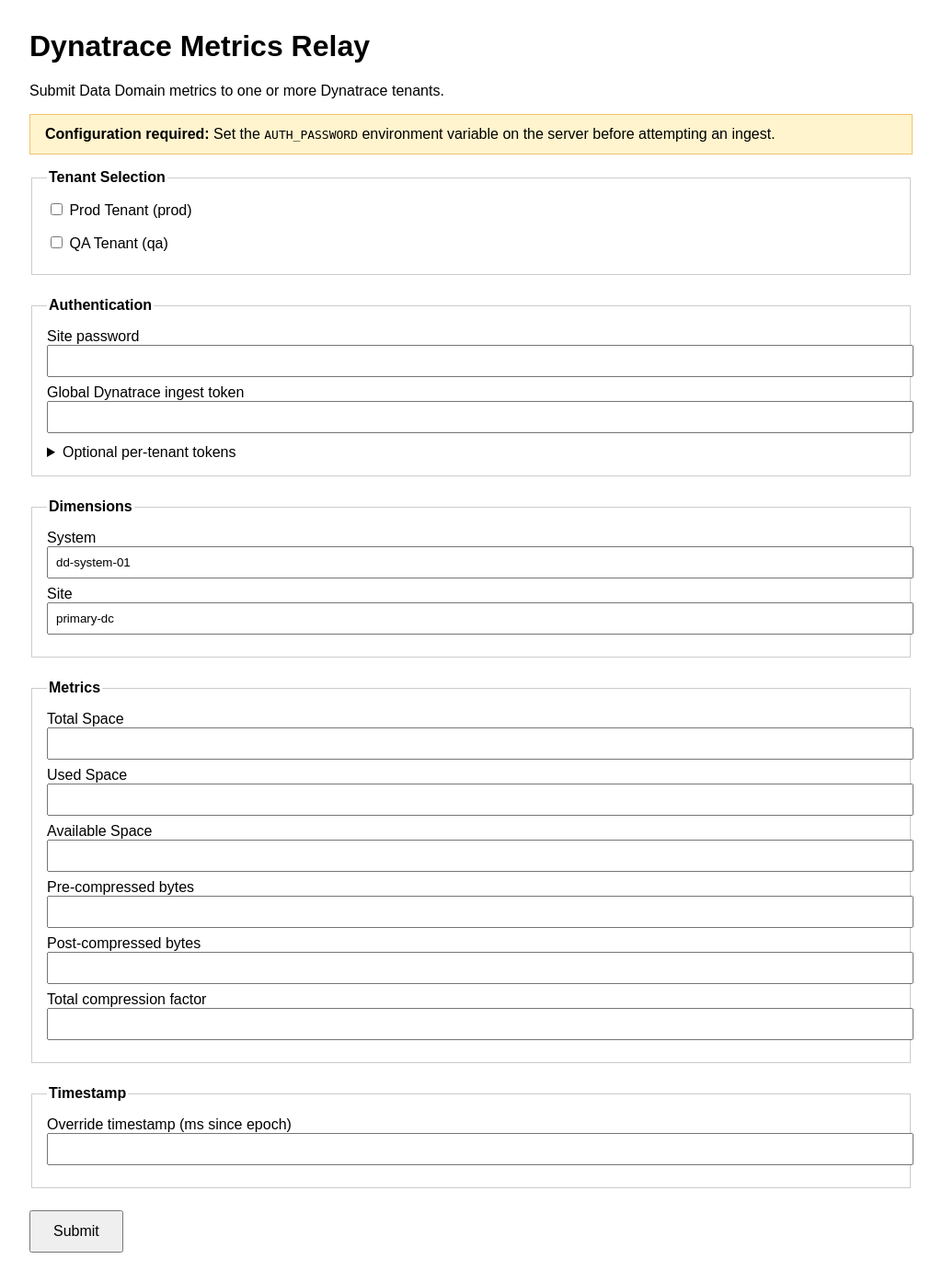
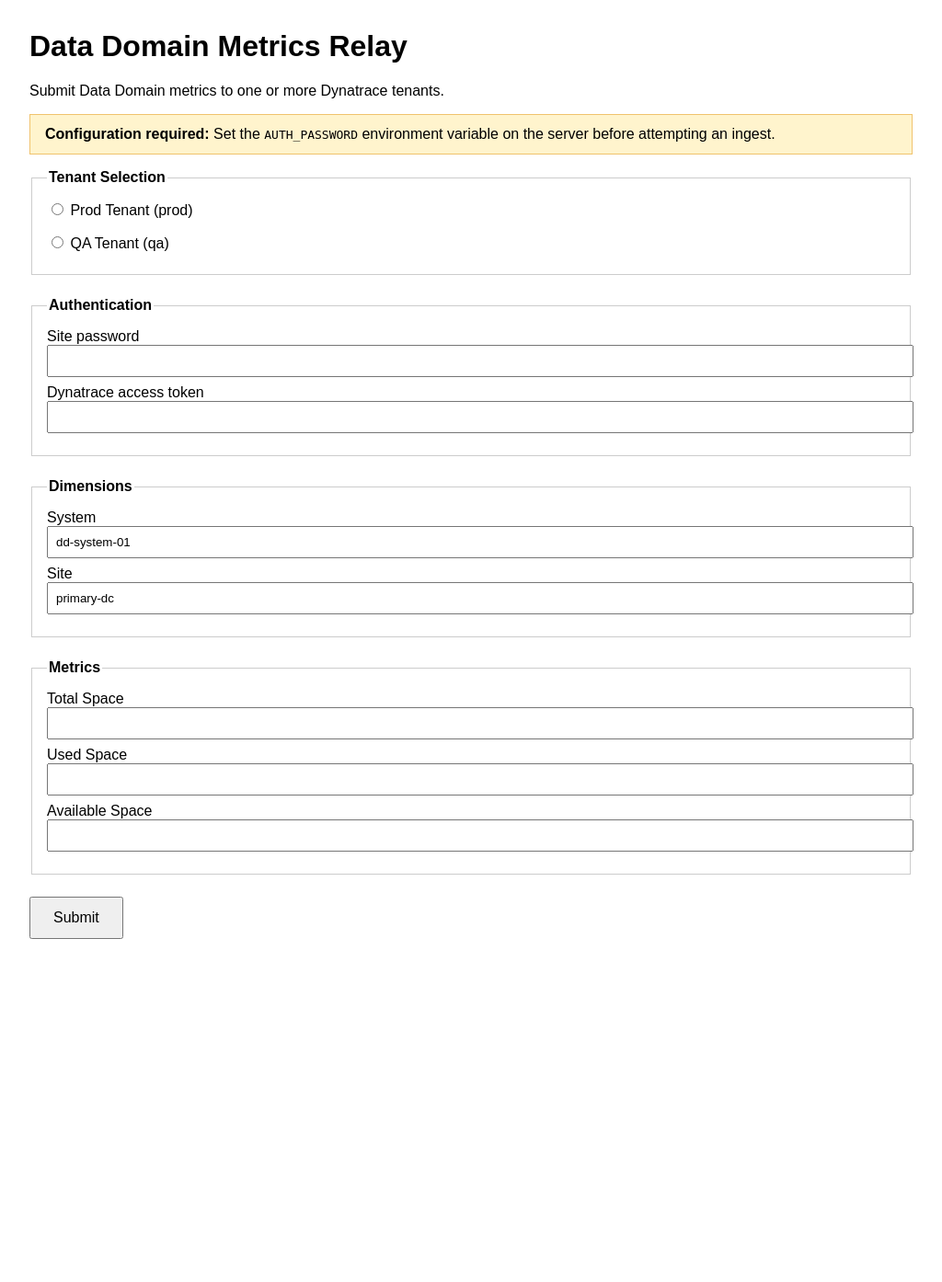
Before and after one commit to agnosticobservability/dt-relay, a Flask app: page /dt-relay/datadomain/ in a window 1280 px wide. Shown: the whole page at 92% size, without its empty margins (0-1024 px from the left). After the commit the page ends 1021 px from the top, so only its background shows below. Run offline with Flask 3, Linux system fonts and the light colour scheme.

Commit message:
Require single token for Data Domain ingest

```diff
--- a/apps/datadomain/routes.py
+++ b/apps/datadomain/routes.py
@@ -33,7 +33,6 @@ def form():
         tenants=tenant_list,
         error=error,
         selected_tenants=selected,
-        require_global_token=False,
         form_defaults=defaults,
         auth_configured=bool(current_app.config.get("AUTH_PASSWORD")),
     )
@@ -61,9 +60,11 @@ def ingest():
     if not tenant_ids:
         return redirect(url_for("datadomain.form", error="Select at least one tenant."))
 
-    global_token = form_data.get("dt_token")
+    dt_token = form_data.get("dt_token")
+    if not dt_token:
+        return redirect(url_for("datadomain.form", error="Provide a Dynatrace access token."))
 
-    timestamp_ms = _parse_timestamp(form_data.get("ts"))
+    timestamp_ms = util.current_time_ms()
 
     tenant_results: List[Dict[str, object]] = []
     overall_success = True
@@ -78,21 +79,6 @@ def ingest():
                     "label": tenant_id,
                     "status": "n/a",
                     "message": "Unknown tenant",
-                    "success": False,
-                    "lines": "",
-                }
-            )
-            overall_success = False
-            continue
-
-        token_override = form_data.get(f"dt_token__{tenant.id}")
-        token_to_use = token_override or global_token
-        if not token_to_use:
-            tenant_results.append(
-                {
-                    "label": tenant.label,
-                    "status": "n/a",
-                    "message": "Missing token",
                     "success": False,
                     "lines": "",
                 }
@@ -124,7 +110,7 @@ def ingest():
             continue
 
         try:
-            response = util.post_metrics(tenant, token_to_use, lines)
+            response = util.post_metrics(tenant, dt_token, lines)
             success = response.status_code in (200, 202)
             message = "Ingest accepted" if success else response.text or "Ingest failed"
             logger.info(
@@ -180,18 +166,5 @@ def _form_defaults():
         "totalSpace": request.args.get("totalSpace", ""),
         "usedSpace": request.args.get("usedSpace", ""),
         "availableSpace": request.args.get("availableSpace", ""),
-        "preComp": request.args.get("preComp", ""),
-        "postComp": request.args.get("postComp", ""),
-        "totalCompFactor": request.args.get("totalCompFactor", ""),
-        "ts": request.args.get("ts", ""),
     }
     return defaults
-
-
-def _parse_timestamp(ts_value: str) -> int:
-    if ts_value:
-        try:
-            return int(float(ts_value))
-        except ValueError:
-            pass
-    return util.current_time_ms()
--- a/apps/datadomain/templates/form.html
+++ b/apps/datadomain/templates/form.html
@@ -2,7 +2,7 @@
 <html lang="en">
 <head>
   <meta charset="utf-8">
-  <title>Dynatrace Metrics Relay</title>
+  <title>Data Domain Metrics Relay</title>
   <meta name="viewport" content="width=device-width, initial-scale=1">
   <style>
     body { font-family: sans-serif; margin: 2rem; max-width: 960px; }
@@ -14,11 +14,10 @@
     .error { color: #b30000; margin-bottom: 1rem; font-weight: bold; }
     .warning { background: #fff4cd; border: 1px solid #f0c36d; padding: 0.75rem 1rem; margin-bottom: 1rem; }
     button { padding: 0.75rem 1.5rem; font-size: 1rem; }
-    .tokens details { margin-top: 0.75rem; }
   </style>
 </head>
 <body>
-  <h1>Dynatrace Metrics Relay</h1>
+  <h1>Data Domain Metrics Relay</h1>
   <p>Submit Data Domain metrics to one or more Dynatrace tenants.</p>
   {% if not auth_configured %}
     <div class="warning">
@@ -35,7 +34,7 @@
       <div class="checkbox-group">
         {% for tenant in tenants %}
           <label>
-            <input type="checkbox" name="tenant_ids" value="{{ tenant.id }}" {% if tenant.id in selected_tenants %}checked{% endif %}>
+            <input type="radio" name="tenant_ids" value="{{ tenant.id }}" {% if tenant.id in selected_tenants %}checked{% endif %}>
             {{ tenant.label }} ({{ tenant.id }})
           </label>
         {% endfor %}
@@ -47,19 +46,9 @@
       <label>Site password
         <input type="password" name="auth_password" required>
       </label>
-      <label>Global Dynatrace ingest token
-        <input type="password" name="dt_token" {% if require_global_token %}required{% endif %}>
+      <label>Dynatrace access token
+        <input type="password" name="dt_token" required>
       </label>
-      <div class="tokens">
-        <details>
-          <summary>Optional per-tenant tokens</summary>
-          {% for tenant in tenants %}
-            <label>{{ tenant.label }} override
-              <input type="password" name="dt_token__{{ tenant.id }}">
-            </label>
-          {% endfor %}
-        </details>
-      </div>
     </fieldset>
 
     <fieldset>
@@ -83,22 +72,6 @@
       <label>Available Space
         <input type="text" name="availableSpace" value="{{ form_defaults.availableSpace }}">
       </label>
-      <label>Pre-compressed bytes
-        <input type="text" name="preComp" value="{{ form_defaults.preComp }}">
-      </label>
-      <label>Post-compressed bytes
-        <input type="text" name="postComp" value="{{ form_defaults.postComp }}">
-      </label>
-      <label>Total compression factor
-        <input type="text" name="totalCompFactor" value="{{ form_defaults.totalCompFactor }}">
-      </label>
-    </fieldset>
-
-    <fieldset>
-      <legend>Timestamp</legend>
-      <label>Override timestamp (ms since epoch)
-        <input type="text" name="ts" value="{{ form_defaults.ts }}">
-      </label>
     </fieldset>
 
     <button type="submit">Submit</button>
--- a/server/util.py
+++ b/server/util.py
@@ -152,9 +152,6 @@ NUMERIC_KEYS = {
     "totalSpace": "total_space",
     "usedSpace": "used_space",
     "availableSpace": "available_space",
-    "preComp": "pre_compressed_bytes",
-    "postComp": "post_compressed_bytes",
-    "totalCompFactor": "compression_factor",
 }
 
 
```
